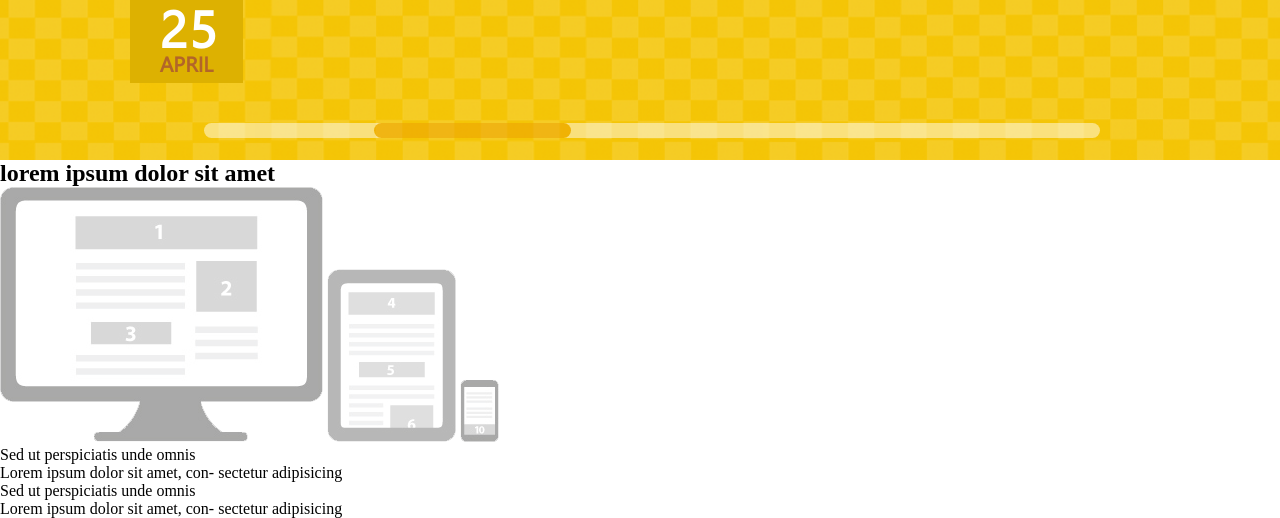
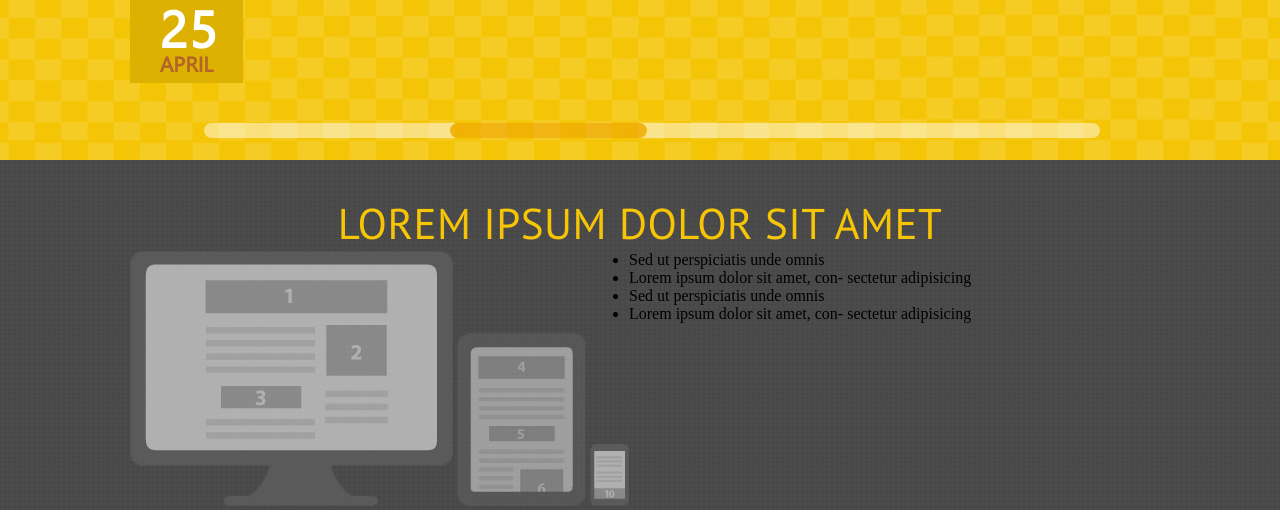
Before and after one commit to Sima2204/theyalow, a plain HTML site: page index.html in a window 1280 px wide. Shown: the part 1126-1644 px from the top of the page. Drawn offline with Linux system fonts and the light colour scheme.

Commit message:
fix: devices in progress

```diff
--- a/fonts.css
+++ /dev/null
@@ -1,69 +0,0 @@
-/* asap-regular - latin */
-@font-face {
-    font-family: 'Asap';
-    font-style: normal;
-    font-weight: 400;
-    src: url('../fonts/asap-v24-latin-regular.eot'); /* IE9 Compat Modes */
-    src: local(''),
-         url('../fonts/asap-v24-latin-regular.eot?#iefix') format('embedded-opentype'), /* IE6-IE8 */
-         url('../fonts/asap-v24-latin-regular.woff2') format('woff2'), /* Super Modern Browsers */
-         url('../fonts/asap-v24-latin-regular.woff') format('woff'), /* Modern Browsers */
-         url('../fonts/asap-v24-latin-regular.ttf') format('truetype'), /* Safari, Android, iOS */
-         url('../fonts/asap-v24-latin-regular.svg#Asap') format('svg'); /* Legacy iOS */
-}
-
-/* open-sans-regular - latin */
-@font-face {
-    font-family: 'Open Sans';
-    font-style: normal;
-    font-weight: 400;
-    src: url('../fonts/open-sans-v34-latin-regular.eot'); /* IE9 Compat Modes */
-    src: local(''),
-         url('../fonts/open-sans-v34-latin-regular.eot?#iefix') format('embedded-opentype'), /* IE6-IE8 */
-         url('../fonts/open-sans-v34-latin-regular.woff2') format('woff2'), /* Super Modern Browsers */
-         url('../fonts/open-sans-v34-latin-regular.woff') format('woff'), /* Modern Browsers */
-         url('../fonts/open-sans-v34-latin-regular.ttf') format('truetype'), /* Safari, Android, iOS */
-         url('../fonts/open-sans-v34-latin-regular.svg#OpenSans') format('svg'); /* Legacy iOS */
-}
-
-/* pt-sans-narrow-regular - latin */
-@font-face {
-    font-family: 'PT Sans Narrow';
-    font-style: normal;
-    font-weight: 400;
-    src: url('./fonts/pt-sans-narrow-v17-latin-regular.eot'); /* IE9 Compat Modes */
-    src: local(''),
-         url('./fonts/pt-sans-narrow-v17-latin-regular.eot?#iefix') format('embedded-opentype'), /* IE6-IE8 */
-         url('./fonts/pt-sans-narrow-v17-latin-regular.woff2') format('woff2'), /* Super Modern Browsers */
-         url('./fonts/pt-sans-narrow-v17-latin-regular.woff') format('woff'), /* Modern Browsers */
-         url('./fonts/pt-sans-narrow-v17-latin-regular.ttf') format('truetype'), /* Safari, Android, iOS */
-         url('./fonts/pt-sans-narrow-v17-latin-regular.svg#PTSansNarrow') format('svg'); /* Legacy iOS */
-}
-
-/* pt-sans-narrow-700 - latin */
-@font-face {
-font-family: 'PT Sans Narrow';
-font-style: normal;
-font-weight: 700;
-src: url('./fonts/pt-sans-narrow-v17-latin-700.eot'); /* IE9 Compat Modes */
-src: local(''),
-        url('./fonts/pt-sans-narrow-v17-latin-700.eot?#iefix') format('embedded-opentype'), /* IE6-IE8 */
-        url('./fonts/pt-sans-narrow-v17-latin-700.woff2') format('woff2'), /* Super Modern Browsers */
-        url('./fonts/pt-sans-narrow-v17-latin-700.woff') format('woff'), /* Modern Browsers */
-        url('./fonts/pt-sans-narrow-v17-latin-700.ttf') format('truetype'), /* Safari, Android, iOS */
-        url('./fonts/pt-sans-narrow-v17-latin-700.svg#PTSansNarrow') format('svg'); /* Legacy iOS */
-}
-
-/* pt-sans-regular - latin */
-@font-face {
-    font-family: 'PT Sans';
-    font-style: normal;
-    font-weight: 400;
-    src: url('./fonts/pt-sans-v17-latin-regular.eot'); /* IE9 Compat Modes */
-    src: local(''),
-         url('./fonts/pt-sans-v17-latin-regular.eot?#iefix') format('embedded-opentype'), /* IE6-IE8 */
-         url('./fonts/pt-sans-v17-latin-regular.woff2') format('woff2'), /* Super Modern Browsers */
-         url('./fonts/pt-sans-v17-latin-regular.woff') format('woff'), /* Modern Browsers */
-         url('./fonts/pt-sans-v17-latin-regular.ttf') format('truetype'), /* Safari, Android, iOS */
-         url('./fonts/pt-sans-v17-latin-regular.svg#PTSans') format('svg'); /* Legacy iOS */
-}
--- a/index.html
+++ b/index.html
@@ -6,7 +6,6 @@
     <meta name="viewport" content="width=device-width, initial-scale=1.0">
     <title>Theyalow</title>
     <link rel="stylesheet" href="./style.css">
-    <link rel="fonts" href="./fonts.css">
     <link rel="stylesheet" href="./fonts/lucidaSans/stylesheet.css">
     <link rel="stylesheet" href="./fonts/Asap/stylesheet.css">
     <link rel="stylesheet" href="./fonts/SegoeWP/stylesheet.css">
@@ -135,8 +134,10 @@
         </section>
 
         <seciton class="devices">
+            <div class="devices__bg">
                 <div class="devices__wrapper">
                     <h2 class="devices__header">lorem ipsum dolor sit amet</h2>
+                    <div class="devices__info">
                         <div class="devices__images">
                             <img src="./assets/img/desktop.png" alt="desktop" class="desktop__image">
                             <img src="./assets/img/tablet.png" alt="tablet" class="tablet__image">
@@ -149,6 +150,8 @@
                             <li class="fourth">Lorem ipsum dolor sit amet, con- sectetur adipisicing</li>
                         </ul>
                     </div>
+                </div>
+            </div>
         </seciton>
 
     </main>
--- a/style.css
+++ b/style.css
@@ -1,3 +1,73 @@
+/* asap-regular - latin */
+@font-face {
+    font-family: 'Asap';
+    font-style: normal;
+    font-weight: 400;
+    src: url('../fonts/asap-v24-latin-regular.eot'); /* IE9 Compat Modes */
+    src: local(''),
+         url('../fonts/asap-v24-latin-regular.eot?#iefix') format('embedded-opentype'), /* IE6-IE8 */
+         url('../fonts/asap-v24-latin-regular.woff2') format('woff2'), /* Super Modern Browsers */
+         url('../fonts/asap-v24-latin-regular.woff') format('woff'), /* Modern Browsers */
+         url('../fonts/asap-v24-latin-regular.ttf') format('truetype'), /* Safari, Android, iOS */
+         url('../fonts/asap-v24-latin-regular.svg#Asap') format('svg'); /* Legacy iOS */
+}
+
+/* open-sans-regular - latin */
+@font-face {
+    font-family: 'Open Sans';
+    font-style: normal;
+    font-weight: 400;
+    src: url('../fonts/open-sans-v34-latin-regular.eot'); /* IE9 Compat Modes */
+    src: local(''),
+         url('../fonts/open-sans-v34-latin-regular.eot?#iefix') format('embedded-opentype'), /* IE6-IE8 */
+         url('../fonts/open-sans-v34-latin-regular.woff2') format('woff2'), /* Super Modern Browsers */
+         url('../fonts/open-sans-v34-latin-regular.woff') format('woff'), /* Modern Browsers */
+         url('../fonts/open-sans-v34-latin-regular.ttf') format('truetype'), /* Safari, Android, iOS */
+         url('../fonts/open-sans-v34-latin-regular.svg#OpenSans') format('svg'); /* Legacy iOS */
+}
+
+/* pt-sans-narrow-regular - latin */
+@font-face {
+    font-family: 'PT Sans Narrow';
+    font-style: normal;
+    font-weight: 400;
+    src: url('../fonts/pt-sans-narrow-v17-latin-regular.eot'); /* IE9 Compat Modes */
+    src: local(''),
+         url('../fonts/pt-sans-narrow-v17-latin-regular.eot?#iefix') format('embedded-opentype'), /* IE6-IE8 */
+         url('../fonts/pt-sans-narrow-v17-latin-regular.woff2') format('woff2'), /* Super Modern Browsers */
+         url('../fonts/pt-sans-narrow-v17-latin-regular.woff') format('woff'), /* Modern Browsers */
+         url('../fonts/pt-sans-narrow-v17-latin-regular.ttf') format('truetype'), /* Safari, Android, iOS */
+         url('../fonts/pt-sans-narrow-v17-latin-regular.svg#PTSansNarrow') format('svg'); /* Legacy iOS */
+}
+
+/* pt-sans-narrow-700 - latin */
+@font-face {
+font-family: 'PT Sans Narrow';
+font-style: normal;
+font-weight: 700;
+src: url('../fonts/pt-sans-narrow-v17-latin-700.eot'); /* IE9 Compat Modes */
+src: local(''),
+        url('../fonts/pt-sans-narrow-v17-latin-700.eot?#iefix') format('embedded-opentype'), /* IE6-IE8 */
+        url('../fonts/pt-sans-narrow-v17-latin-700.woff2') format('woff2'), /* Super Modern Browsers */
+        url('../fonts/pt-sans-narrow-v17-latin-700.woff') format('woff'), /* Modern Browsers */
+        url('../fonts/pt-sans-narrow-v17-latin-700.ttf') format('truetype'), /* Safari, Android, iOS */
+        url('../fonts/pt-sans-narrow-v17-latin-700.svg#PTSansNarrow') format('svg'); /* Legacy iOS */
+}
+
+/* pt-sans-regular - latin */
+@font-face {
+    font-family: 'PT Sans';
+    font-style: normal;
+    font-weight: 400;
+    src: url('../fonts/pt-sans-v17-latin-regular.eot'); /* IE9 Compat Modes */
+    src: local(''),
+         url('../fonts/pt-sans-v17-latin-regular.eot?#iefix') format('embedded-opentype'), /* IE6-IE8 */
+         url('../fonts/pt-sans-v17-latin-regular.woff2') format('woff2'), /* Super Modern Browsers */
+         url('../fonts/pt-sans-v17-latin-regular.woff') format('woff'), /* Modern Browsers */
+         url('../fonts/pt-sans-v17-latin-regular.ttf') format('truetype'), /* Safari, Android, iOS */
+         url('../fonts/pt-sans-v17-latin-regular.svg#PTSans') format('svg'); /* Legacy iOS */
+}
+
 html {
     scroll-behavior: smooth;
 }
@@ -357,12 +427,13 @@ html {
 }
 
 .elements__title {
-    padding: 35px 0;
-    font-family: "PT Sans", sans-serif;
+    padding: 30px 0;
+    font-family: 'PT Sans';
     font-style: normal;
-    font-size: 33px;
+    font-size: 37px;
     font-weight: 400;
     text-transform: uppercase;
+    letter-spacing: 0.4px;
     color: rgb(255, 255, 255);
 }
 
@@ -503,14 +574,40 @@ html {
     height: 15px;
     background-color: rgb(236, 158, 3);
     border-radius: 10px;
-    margin-left: 19%;
+    margin-left: 27.5%;
 }
 
 /* elements style end */
 
 /* devices style start */
 
+.devices__bg {
+    max-width: 1300px;
+    margin: 0 auto;
+    background: url(./assets/img/devices-bg.png) no-repeat center;
+    background-size: cover;
+}
 
+.devices__wrapper {
+    max-width: 1020px;
+    margin: 0 auto;
+}
+
+.devices__header {
+    padding-left: 0;
+    padding-top: 35px;
+    text-align: center;
+    font-family: 'PT Sans';
+    font-size: 43px;
+    letter-spacing: 0.45px;
+    text-transform: uppercase;
+    color: #f5c506;
+    font-weight: 400;
+}
+
+.devices__info {
+    display: flex;
+}
 
 /* devices style end */
 
```
Also changed, not shown: assets/img/devices-bg.png (added), assets/img/devices-bg.png.jpg (added), fonts/OpenSans-Regular.ttf (added). Lines whose indentation alone changed are shown as unchanged.
